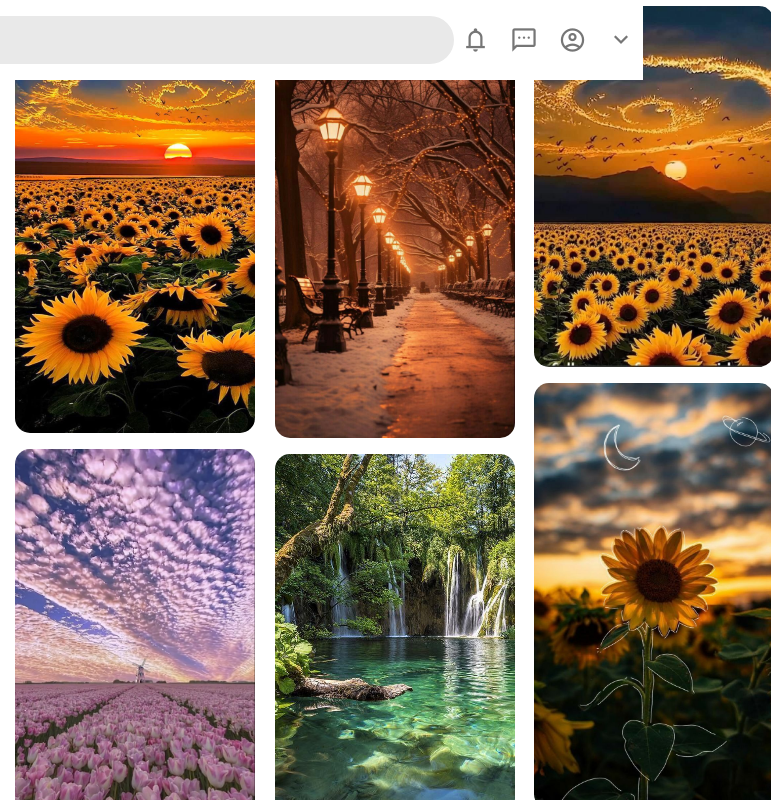
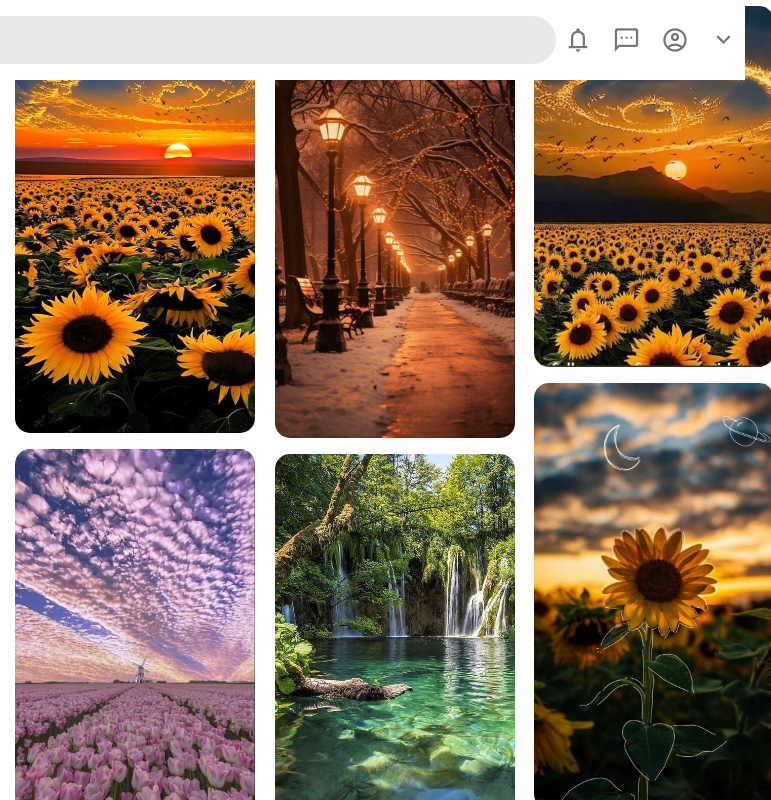
Before and after one commit to CindhyVS/pinterest-clone, a plain HTML site: page index.html in a window 1280 px wide. Shown: the top 800 px of the page, 509-1280 px from the left. Drawn offline with nearby package versions, Linux system fonts and the light colour scheme.

Commit message:
style.css

```diff
--- a/style.css
+++ b/style.css
@@ -12,7 +12,7 @@ header nav{
     flex-direction: row;
     justify-content: space-between;
     align-items: center;
-    width: 90vw;
+    width: 98vw;
     height: 80px;
     font-size: 16px;
     position: fixed;
```
